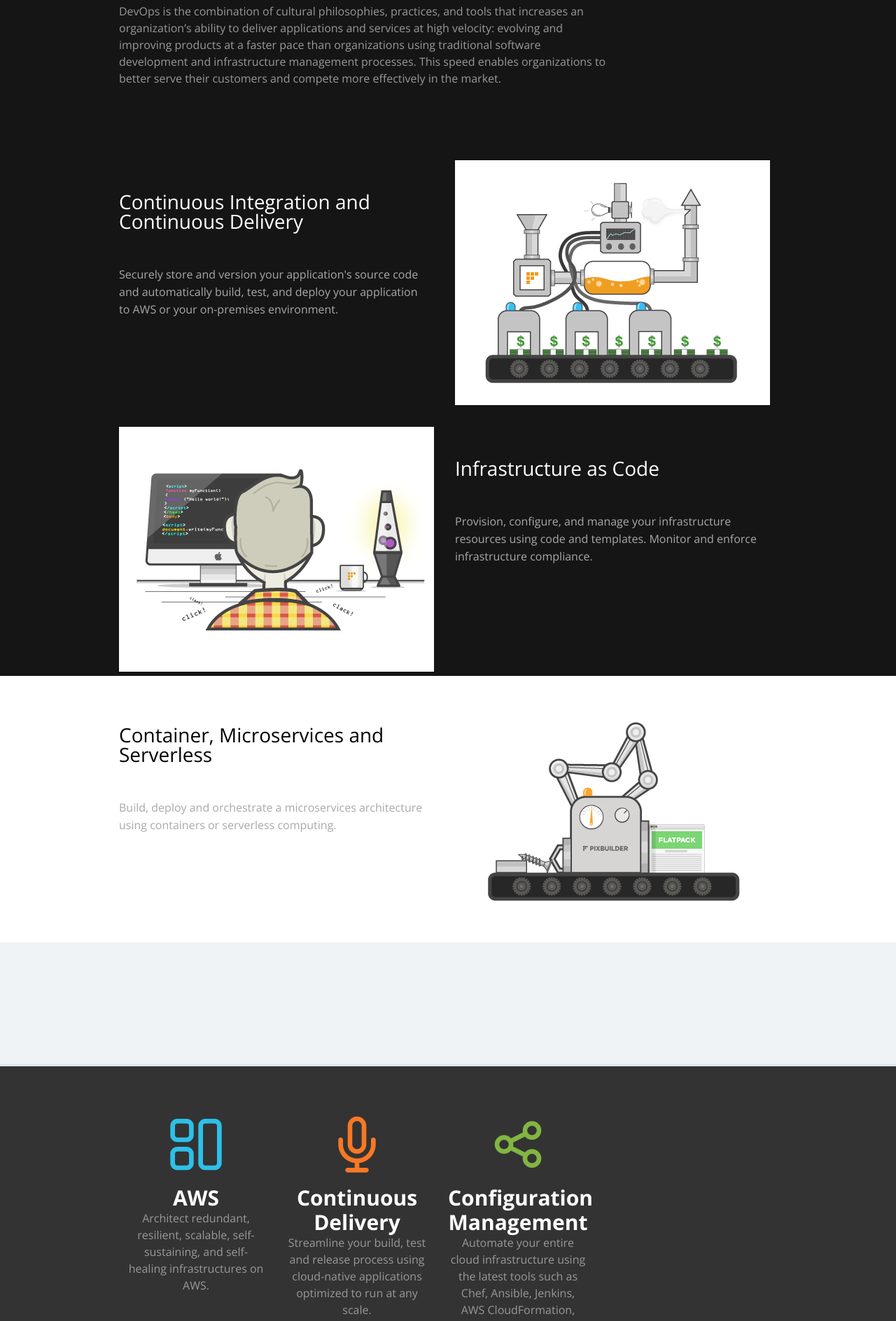
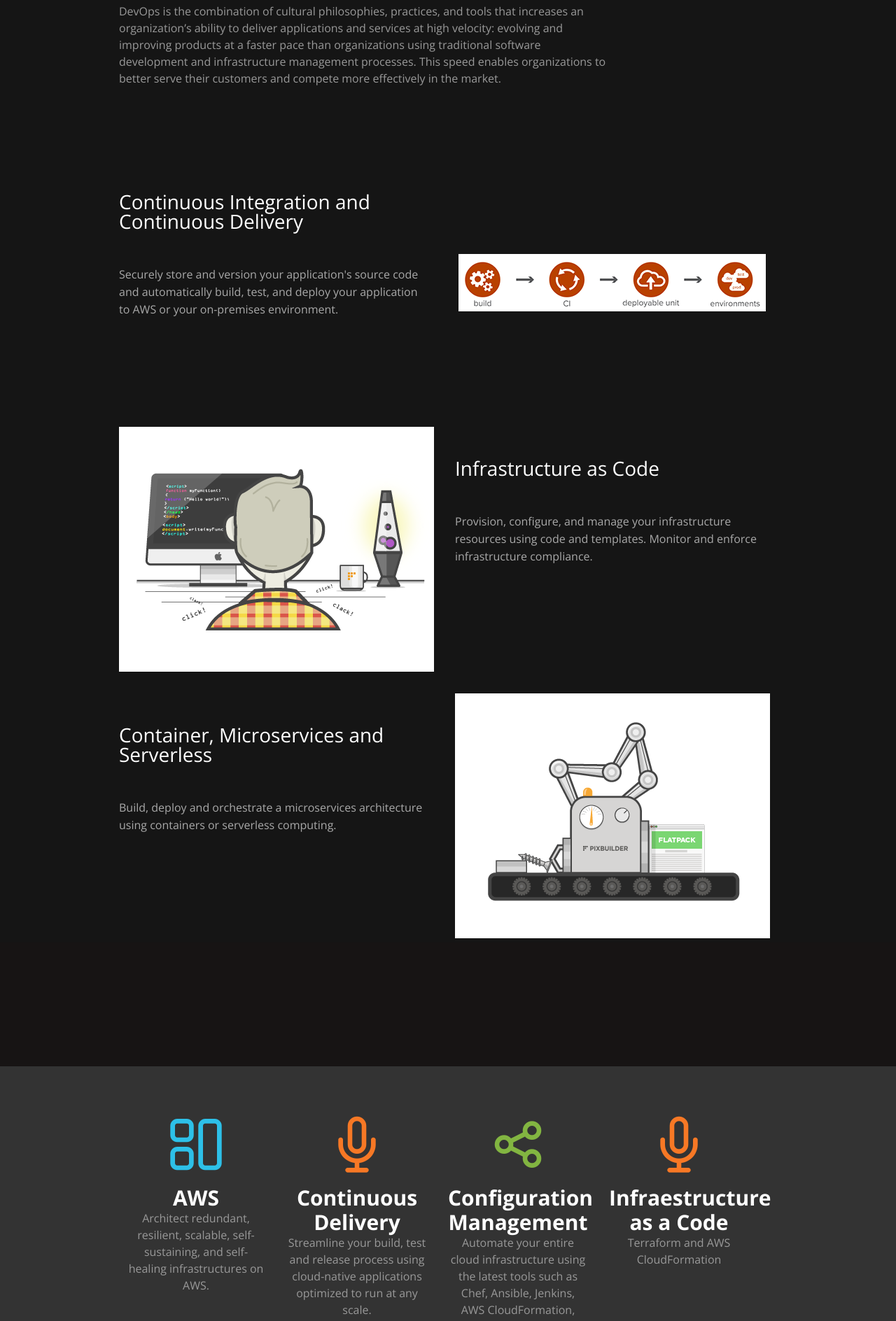
Before and after one commit to swiftline-io/swiftline-io.github.io, a Jekyll site: the page built from index.md, in a window 1280 px wide. Shown: the part 897-2785 px from the top of the page at 70% size. Built offline with Jekyll 4.4.1, drawn with Linux system fonts in a browser that asks for light colours.

Commit message:
algunos cambios

```diff
--- a/_includes/features.html
+++ b/_includes/features.html
@@ -35,9 +35,7 @@
                   </div>
               </div>
           </div>
-      </div>
-      <div class="sixteen columns">
-        <div class="four columns onethird_style alpha">
+          <div class="four columns onethird_style alpha">
             <div class="f1_box">
                 <div class="big_icon orange">
                     <span class="pi pixicon-microphone"></span>
@@ -46,6 +44,13 @@
                     <span class="normal_title bold_text"><span class="editContent" style=""><span class="pix_text">Infraestructure as a Code</span></span></span><br>
                     <span class="editContent normal_text light_gray" style=""><span class="pix_text">Terraform and AWS CloudFormation</span></span>
                 </div>
+            </div>
+        </div>
+      </div>
+      <div class="sixteen columns">
+        <div class="hidden_box four columns onethird_style alpha">
+            <div class="f1_box">
+
             </div>
         </div>
         <div class="four columns onethird_style alpha">
--- a/_includes/intro.html
+++ b/_includes/intro.html
@@ -1,4 +1,4 @@
-<div class="pixfort_normal_1 prueba" id="section_normal_4_1">
+<div class="pixfort_normal_1 degradado" id="section_normal_4_1">
     <div class="m6_style pix_builder_bg">
         <div class="container">
             <div class="sixteen columns">
@@ -46,13 +46,13 @@
         </div>
     </div>
 </div>
-    <div class="pixfort_normal_1" id="section_normal_4_3">
+<div class="pixfort_normal_1 title_background" id="section_normal_4_3">
     <div class="m6_style pix_builder_bg">
         <div class="container">
             <div class="sixteen columns">
                 <div class="eight columns  alpha">
                     <div class="gtext_style">
-                            <p class="t1_style editContent">
+                        <p class="t1_style1 editContent">
                             {{ page.intro_third_title }}
                         </p>
                         <p class="t2_style editContent">
--- a/_includes/trustred.html
+++ b/_includes/trustred.html
@@ -1,5 +1,5 @@
 <div class="pixfort_corporate_2" id="section_corporate_5">
-		<div class="adv_style pix_builder_bg">
+	<div class="contadores pix_builder_bg">
 		<div class="container">
 			<div class="sixteen columns">
 				<div class="L1_style">
--- a/assets/css/swiftline.css
+++ b/assets/css/swiftline.css
@@ -12,6 +12,20 @@
     line-height: 100%;
 }
 
-.prueba{
+.degradado{
 	background: rgba(21,21,21,1);
 }
+
+.contadores{
+	background: rgba(23,20,20,1);
+	-webkit-background-size:cover;
+	-moz-background-size:cover;
+	-o-background-size:cover;
+	background-size:cover;
+	padding-bottom:70px;
+	border-bottom:3px solid rgba(23,20,20,1);
+}
+
+.hidden_box{
+	visibility: hidden;
+}
```
Also changed, not shown: assets/images/machine.png. Lines whose indentation alone changed are shown as unchanged.
